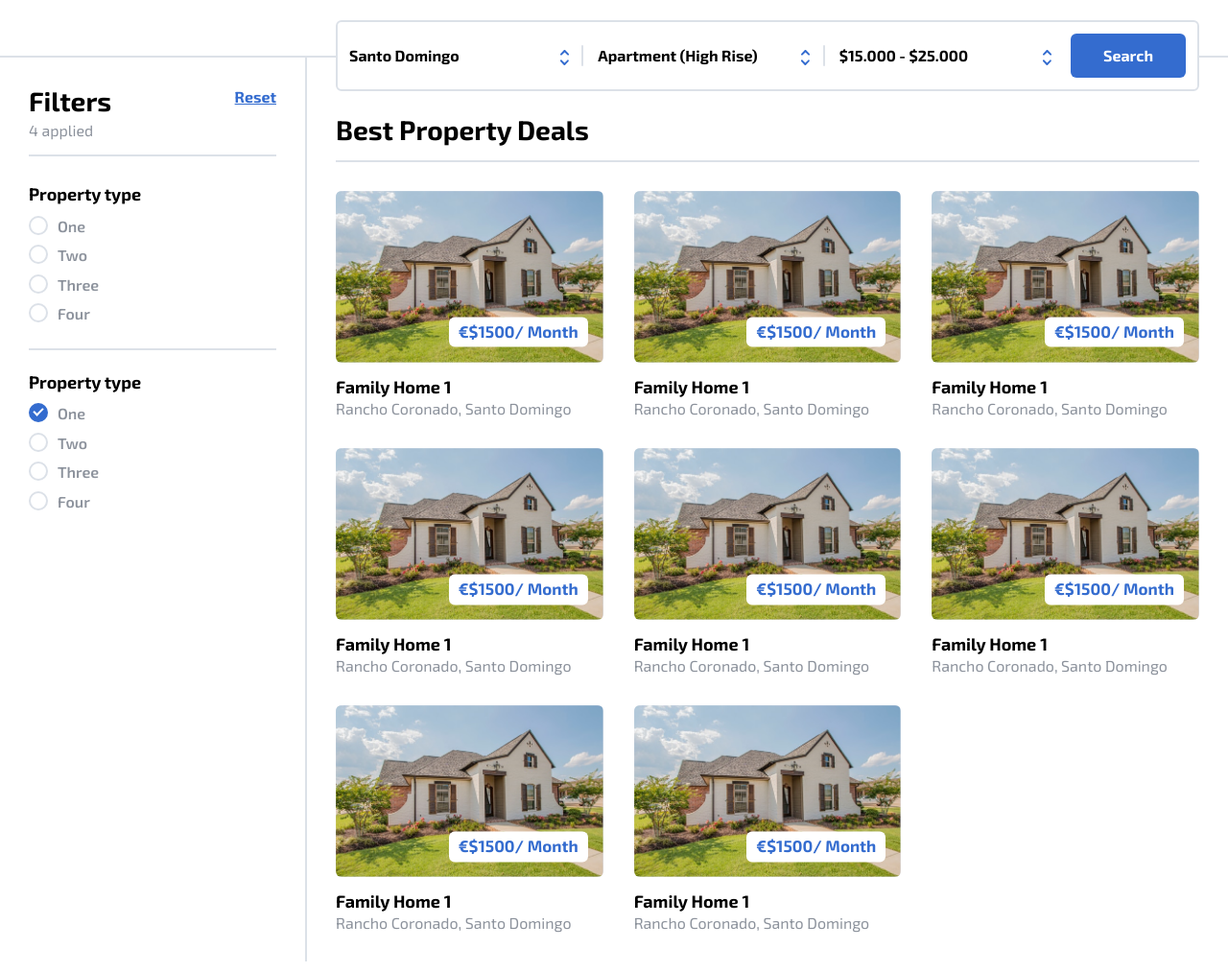
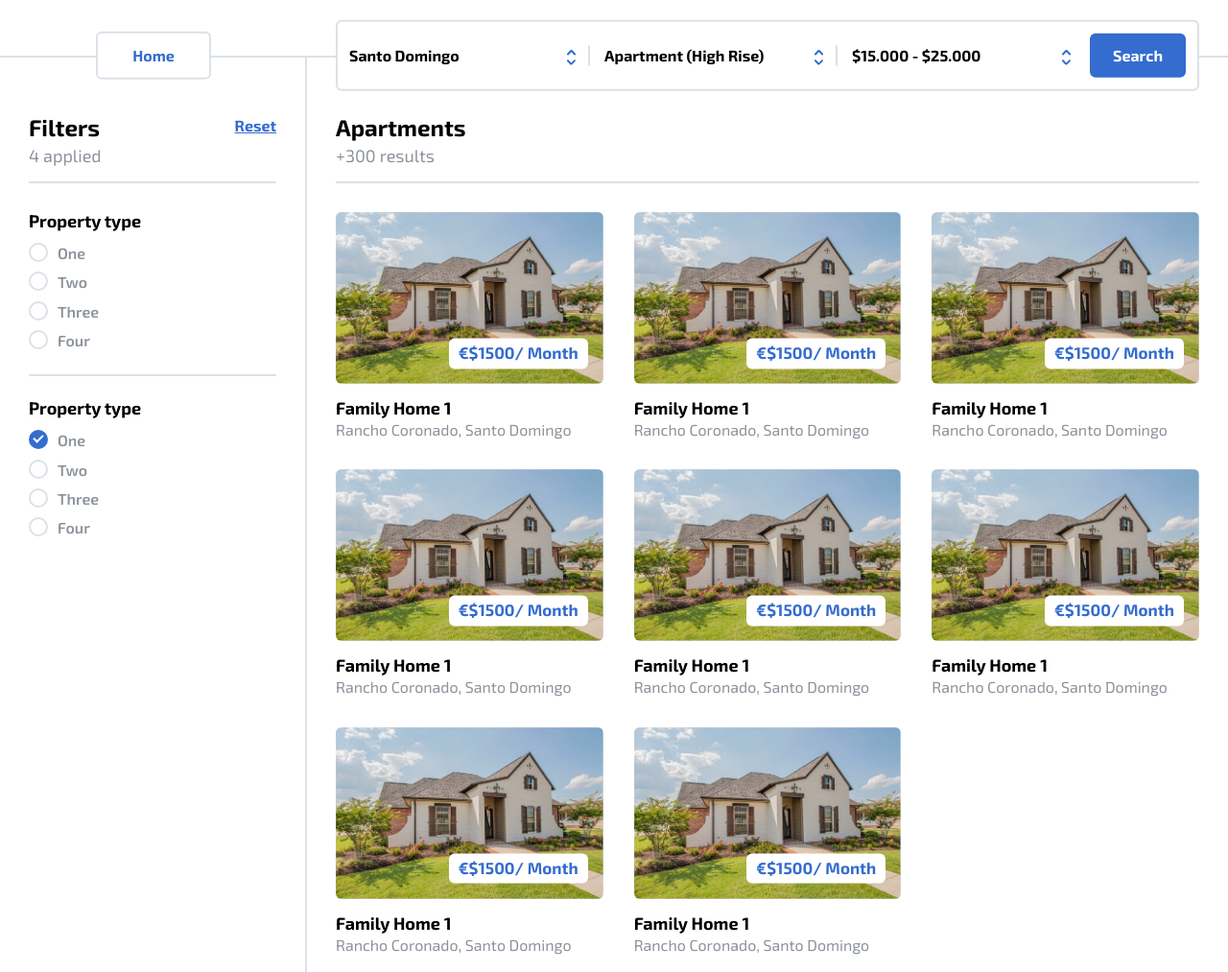
Before and after one commit to noyamirai/FED211-Cyberpunk-Real-Estate, a plain HTML site: page results.html in a window 1280 px wide. Shown: the top 1013 px of the page at 96% size. Drawn offline with Linux system fonts and the light colour scheme.

Commit message:
added: more styling for results page

```diff
--- a/results.html
+++ b/results.html
@@ -21,11 +21,7 @@
 
 		<section class="filters">
 			<header>
-				<!-- <div id="filter-menu-btn" class="filters__menu-btn">
-					<span id="bar-1"></span>
-					<span id="bar-2"></span>
-					<span id="bar-3"></span>
-				</div> -->
+				<a href="index.html" class="btn btn--secondary">Home</a>
 			</header>
 
 			<section class="filters-container">
@@ -90,7 +86,6 @@
 				</form>
 			</section>
 
-
 		</section>
 
 		<section class="card-section-wrapper">
@@ -136,7 +131,8 @@
 
 			<div class="card-section">
 				<div class="title-container">
-					<h3>Best Property Deals</h3>
+					<h3>Apartments</h3>
+					<p>+300 results</p>
 				</div>
 
 				<ul class="cards">
--- a/styles/style.css
+++ b/styles/style.css
@@ -455,7 +455,6 @@ form {
       position: absolute;
       left: 0;
       right: 0;
-      bottom: -50px;
 
       display: flex;
       align-items: center;
@@ -474,10 +473,17 @@ form {
       z-index: 10;
     }
 
+    .home .searchbar {
+      bottom: -50px;
+    }
+
     .results .searchbar {
       left: 30px;
       right: 30px;
-      bottom: -37px;
+
+      top: 100%;
+
+      transform: translateY(-50%);
 
       padding: 12px;
 
@@ -497,12 +503,12 @@ form {
 
     @media only screen and (max-width: 1150px) {
       .results .searchbar {
-
         position: relative;
         left: auto;
         bottom: auto;
         right: auto;
         top: auto;
+        transform: none;
       }
 
       .card-section-wrapper header {
@@ -570,7 +576,11 @@ form {
       }
 
       .searchbar > .btn { margin-left: 20px; }
-      .results .searchbar > .btn { font-size: 16px; font-size: 1.6rem!important; }
+      .results .searchbar > .btn {
+        font-size: 16px; font-size: 1.6rem!important;
+        min-width: auto;
+        padding: 12px 24px;
+      }
       html.medium .searchbar > .btn,
       html.small .searchbar > .btn {
         width: auto;
@@ -617,12 +627,13 @@ form {
   left: 0;
   bottom: 0;
 
-  /* width: 40%; */
   width: 100%;
 
   transform: translateX(-100%);
 
   background-color: #FFF;
+  border-right: 2px solid #DCE1E8;
+
   transition: transform .5s ease-in-out;
 
   z-index: 100;
@@ -633,10 +644,12 @@ form {
     position: static;
     transform: translateX(0);
     width: 25%!important;
+    border: none;
   }
 
   .filters-container {
-    padding: 60px 30px 30px 30px;
+    padding: 30px;
+    border-right: 2px solid #DCE1E8;
   }
 }
 
@@ -644,18 +657,42 @@ form {
   .filters {
     width: 60%;
   }
+
+  .filters header {
+    height: 40px!important;
+  }
 }
 
 @media only screen and (min-width: 780px) {
   .filters {
     width: 40%;
   }
+
+  .filters header {
+    height: 50px!important;
+  }
+}
+
+.filters header .btn {
+  position: absolute;
+
+  left: 50%;
+  top: 100%;
+
+  transform: translate(-50%, -50%);
+}
+
+@media only screen and (min-width: 1150px) {
+  .filters header .btn {
+    display: block;
+    opacity: 1;
+  }
 }
 
 .filters-container {
-  padding: 30px;
+  padding: 60px 30px 30px 30px;
   height: calc(100% - 60px);
-  border-right: 2px solid #DCE1E8;
+  /* border-right: 2px solid #DCE1E8; */
 }
 
 .filters.open {
@@ -798,14 +835,28 @@ html.small section + section {
   border-bottom: 2px solid #DCE1E8;
 }
 
+  .results .title-container {
+    flex-direction: column;
+    align-items: flex-start;
+  }
+
   .title-container h3 {
     margin-bottom: 0;
+  }
+
+  .results .title-container h3 {
+    font-size: 24px; font-size: 2.4rem;
   }
 
   .title-container a {
     color: #346CCF!important;
     font-weight: 700;
     text-decoration: underline;
+  }
+
+  .title-container p {
+    font-size: 18px; font-size: 1.8rem;
+    margin-top: 6px;
   }
 
   /* override styles for specific breakpoint */
@@ -1006,7 +1057,7 @@ html.small .about-night-city {
 
     .card-section-wrapper header,
     .filters header {
-      height: 60px;
+      height: 60px!important;
     }
   }
 
@@ -1179,6 +1230,20 @@ html.small .btn {
 
   padding: 12px;
 }
+
+.btn--secondary {
+  border: 2px solid #DCE1E8;
+  background-color: #FFF;
+  color: #346CCF;
+}
+
+.results .btn {
+  font-size: 16px; font-size: 1.6rem;
+}
+
+html.small .results .btn {
+  width: auto;
+}
 /* =============================================================================
   #FOOTER
 ============================================================================= */
```
